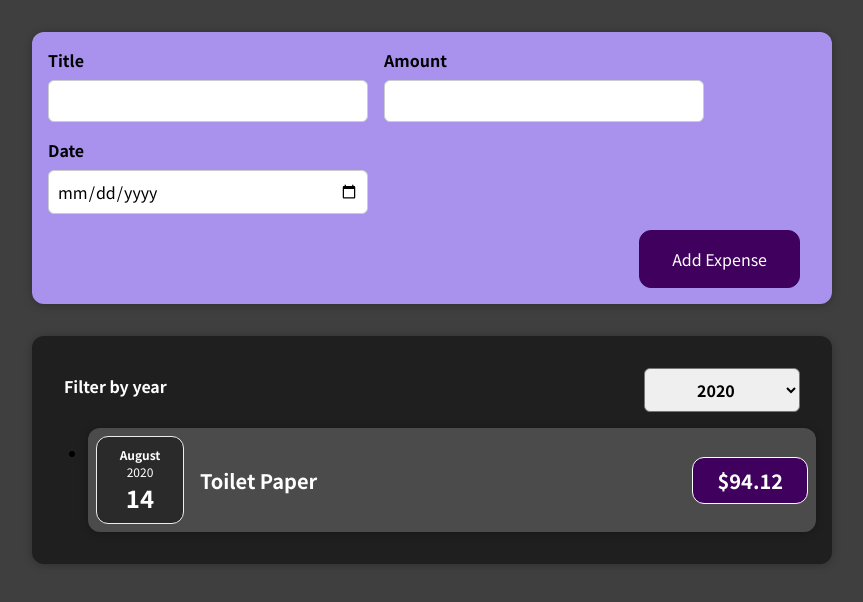
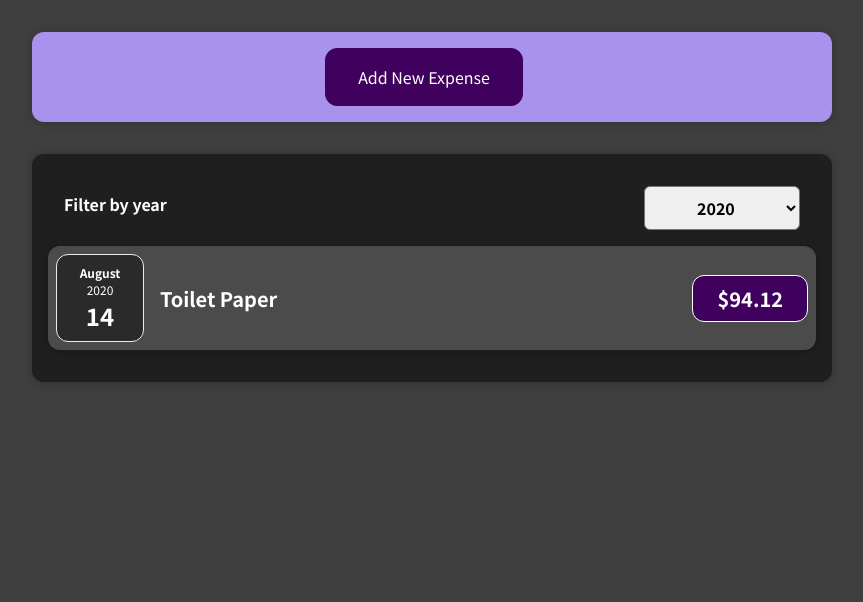
Before and after one commit to phanmn1/ArcadeMind-React, a React (Create React App) app: page / in a window 1280 px wide. Shown: the top 602 px of the page, without its empty margins (208-1071 px from the left). Built offline with nearby package versions, Linux system fonts and the light colour scheme.

Commit message:
Expense Form Updates

```diff
--- a/src/components/Expenses/ExpensesList.css
+++ b/src/components/Expenses/ExpensesList.css
@@ -0,0 +1,9 @@
+.expenses-list {
+    list-style: none;
+    padding: 0;
+  }
+
+  .expenses-list__fallback {
+    color: white;
+    text-align: center;
+  }
--- a/src/components/NewExpense/ExpenseForm.jsx
+++ b/src/components/NewExpense/ExpenseForm.jsx
@@ -19,6 +19,7 @@ function ExpenseForm(props) {
         setEnteredDate(event.target.value)
     }
 
+
     const submitHandler = (event) => {
         // Stop default action of refreshing the page
         // on forum submit
@@ -33,7 +34,10 @@ function ExpenseForm(props) {
         setEnteredTitle('')
         setEnteredAmount('')
         setEnteredDate('')
+
     }
+
+
     return (
         <form onSubmit={submitHandler}>
             <div className="new-expense__controls">
@@ -61,6 +65,7 @@ function ExpenseForm(props) {
                 </div>
             </div>
             <div className="new-expense__actions">
+                <button type='button' onClick={props.onCancel}>Cancel</button>
                 <button type="submit">Add Expense</button>
             </div>
         </form>
--- /dev/null
+++ b/src/components/NewExpense/ExpenseFormInput.jsx
@@ -0,0 +1,5 @@
+import {useState} from 'react'
+
+function ExpenseFormInput(props) {
+
+}
--- a/src/components/NewExpense/NewExpense.jsx
+++ b/src/components/NewExpense/NewExpense.jsx
@@ -1,5 +1,6 @@
 import './NewExpense.css'
 import ExpenseForm from './ExpenseForm'
+import {useState} from 'react'
 
 function NewExpense(props) {
 
@@ -12,9 +13,20 @@ function NewExpense(props) {
         props.onAddExpense(expenseData)
     }
 
+    const [isEditing, setIsEditing] = useState(false)
+
+    const startEditingHandler = () => {
+        setIsEditing(true)
+    }
+
+    const stopEditing = () => {
+        setIsEditing(false)
+    }
+
     return (
         <div className="new-expense">
-            <ExpenseForm onSaveExpenseData={saveExpenseDatahandler}/>
+            {!isEditing && <button onClick={startEditingHandler}>Add New Expense</button>}
+            {isEditing && <ExpenseForm onSaveExpenseData={saveExpenseDatahandler} onCancel={stopEditing}/>}
         </div>
     )
 }
```
Also changed, not shown: 1 other file (tests, documents, lock files or other folders).
